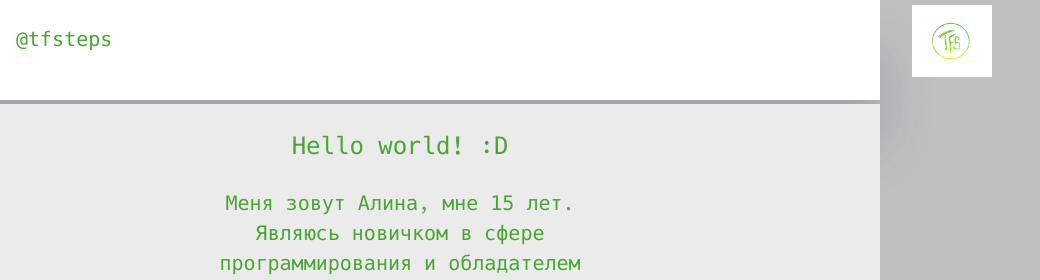
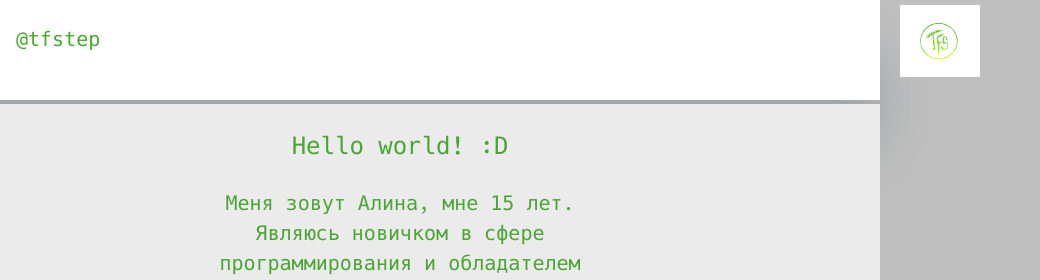
Before and after one commit to tfsteps/portfolio, a plain HTML site: page index.html in a window 1280 px wide. Shown: the top 280 px of the page, 240-1280 px from the left. Drawn offline with nearby package versions, Linux system fonts and the light colour scheme.

```diff
--- a/index.html
+++ b/index.html
@@ -14,7 +14,7 @@
           <div class="col-1 ms-3 mt-4" style="height: 100px;">
             <img src="https://img.icons8.com/ios/500/instagram-new--v1.png" class="w-50">
           </div>
-          <div class="mt-4 fs-5">@tfsteps</div>
+          <div class="mt-4 fs-5">@tfstep</div>
           <div class="col-1 m-l" style="height: 90px; margin-top: 5px;">
             <img src="tfs.png" class="w-100">
           </div>
```
